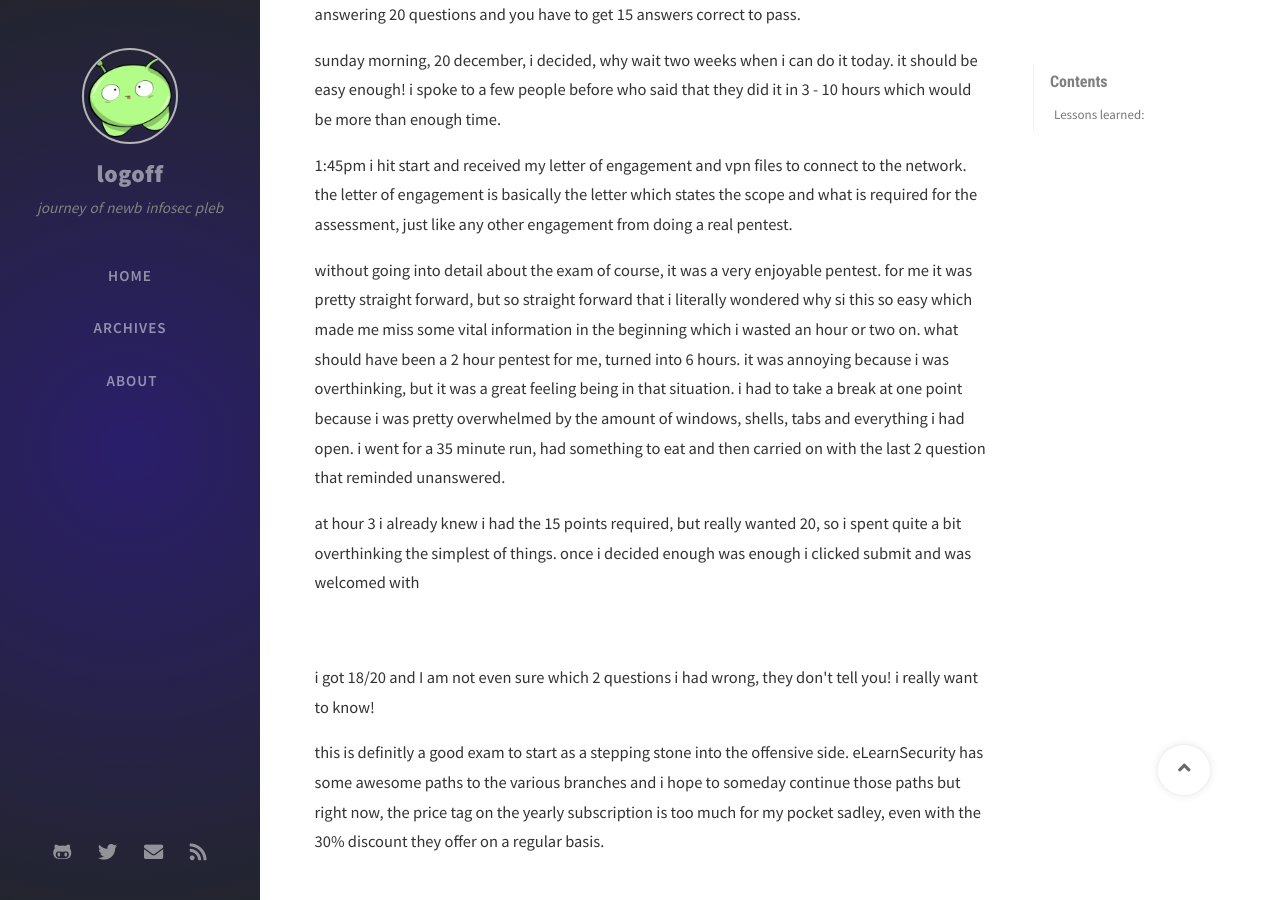
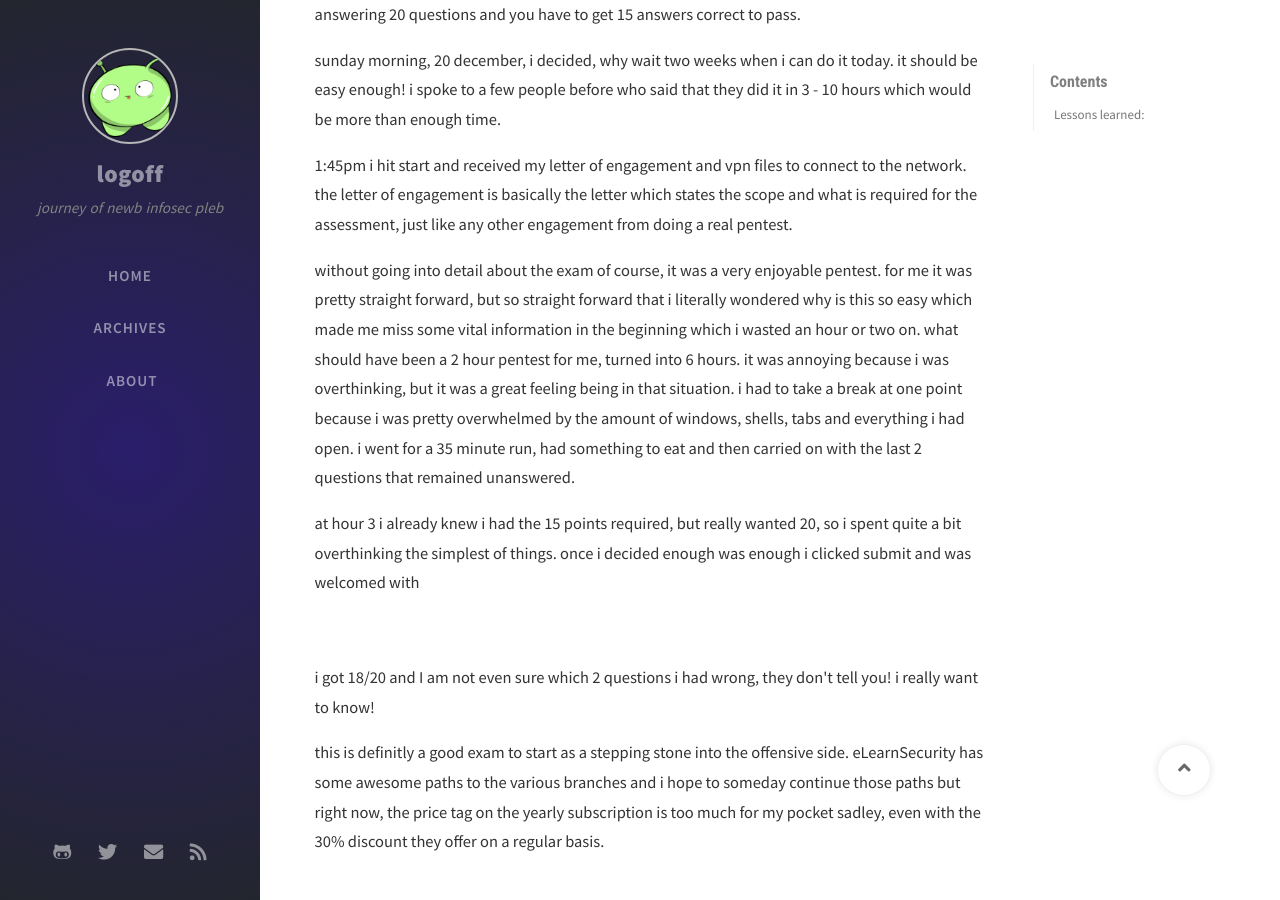
Before and after one commit to geoffchisnall/geoffchisnall.github.io, a Jekyll site: the page built from _posts/2020-12-21-eJPT-Exam.md, in a window 1280 px wide and 900 px high, scrolled down 1029 px. Built offline with Jekyll 4.4.1, drawn with Linux system fonts in a browser that asks for light colours; nearby versions of some CDN libraries; comment, search, counter and statistics services are not loaded.

Commit message:
more useless grammar errors

```diff
--- a/_posts/2020-12-21-eJPT-Exam.md
+++ b/_posts/2020-12-21-eJPT-Exam.md
@@ -28,8 +28,8 @@ sunday morning, 20 december, i decided, why wait two weeks when i can do it toda
 the letter of engagement is basically the letter which states the scope and what is required for the assessment, just like any other engagement from doing a real pentest.
 </p>
 <p>
-without going into detail about the exam of course, it was a very enjoyable pentest. for me it was pretty straight forward, but so straight forward that i literally wondered why si this so easy which made me miss some vital information in the beginning which i wasted an hour or two on.
-what should have been a 2 hour pentest for me, turned into 6 hours. it was annoying because i was overthinking, but it was a great feeling being in that situation. i had to take a break at one point because i was pretty overwhelmed by the amount of windows, shells, tabs and everything i had open. i went for a 35 minute run, had something to eat and then carried on with the last 2 question that reminded unanswered.
+without going into detail about the exam of course, it was a very enjoyable pentest. for me it was pretty straight forward, but so straight forward that i literally wondered why is this so easy which made me miss some vital information in the beginning which i wasted an hour or two on.
+what should have been a 2 hour pentest for me, turned into 6 hours. it was annoying because i was overthinking, but it was a great feeling being in that situation. i had to take a break at one point because i was pretty overwhelmed by the amount of windows, shells, tabs and everything i had open. i went for a 35 minute run, had something to eat and then carried on with the last 2 questions that remained unanswered.
 </p>
 <p>
 at hour 3 i already knew i had the 15 points required, but really wanted 20, so i spent quite a bit overthinking the simplest of things.
```
